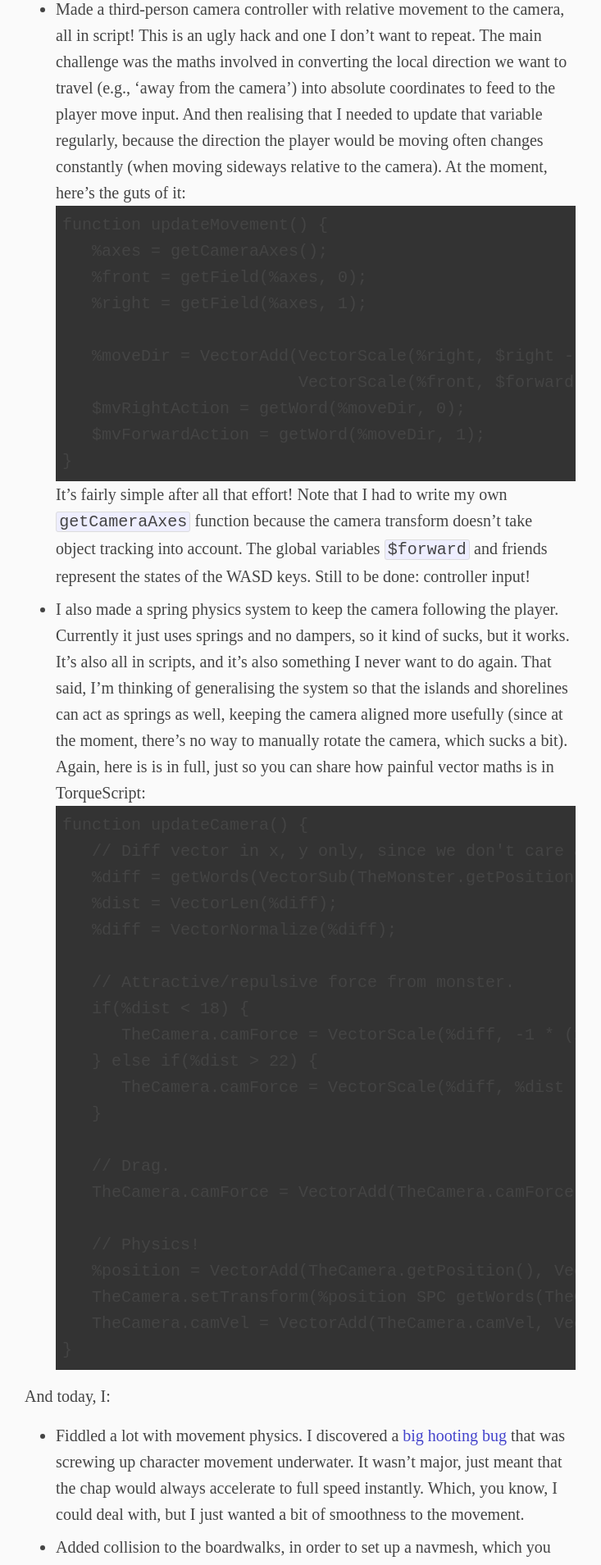
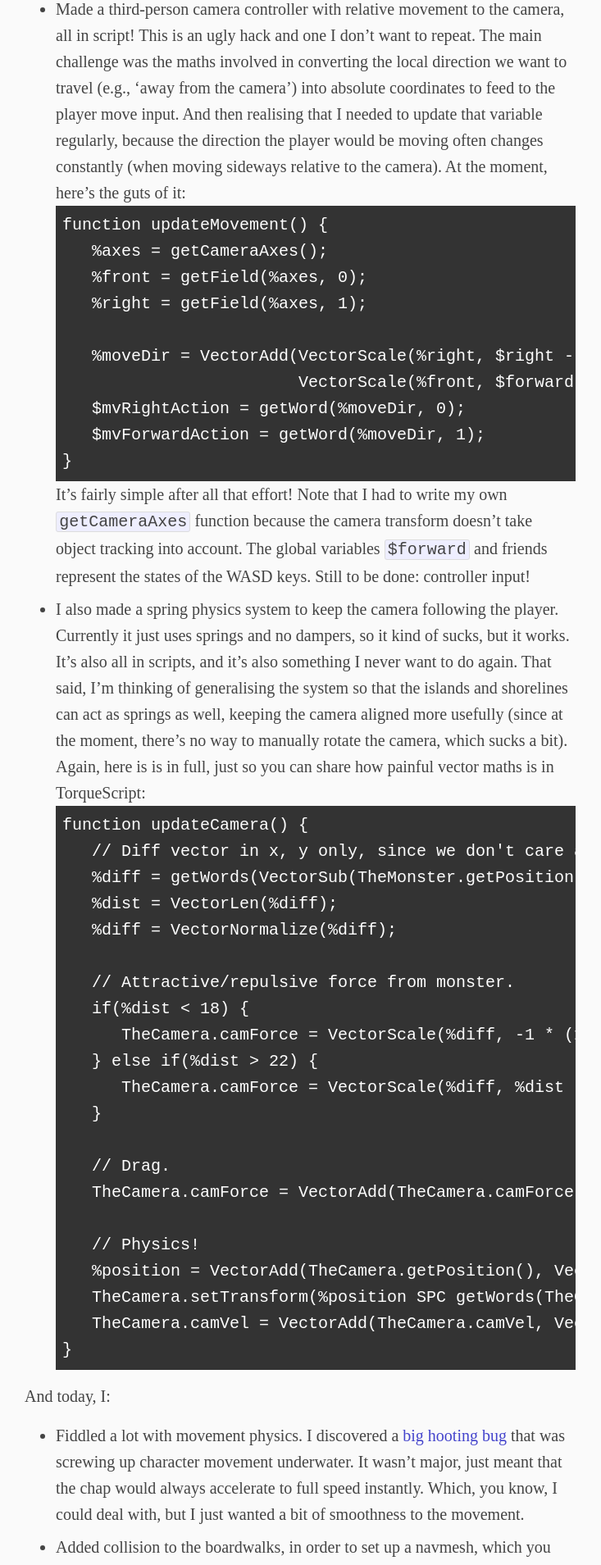
Before and after one commit to crabmusket/eightyeight.github.io, a Jekyll site: the page built from _posts/2014-07-01-monster-mash-entry-1.md, in a window 1280 px wide. Shown: the part 470-2379 px from the top of the page at 82% size, without its empty margins (274-1007 px from the left). Built offline with Jekyll 4.4.1, drawn with Linux system fonts in a browser that asks for light colours; some web fonts are replaced.

Commit message:
Fix syntax highlights

```diff
--- a/_config.yml
+++ b/_config.yml
@@ -1,4 +1,4 @@
 name: the crab & musket
-highlighter: pygments
+highlighter: rouge
 markdown: kramdown
 permalink: /:year-:month-:day/:title
--- a/css/syntax.css
+++ b/css/syntax.css
@@ -1,4 +1,4 @@
-.highlight pre { background-color: #333}
+.highlight { background-color: #333; color: white; }
 .highlight .language-text { color: #f8f8f2 }
 .highlight .hll { background-color: #49483e }
 .highlight .c { color: #75715e } /* Comment */
--- a/index.html
+++ b/index.html
@@ -1,6 +1,6 @@
 ---
 layout: default
-title: Home
+title: Words
 subtitle: words by Daniel Buckmaster
 ---
 
```
